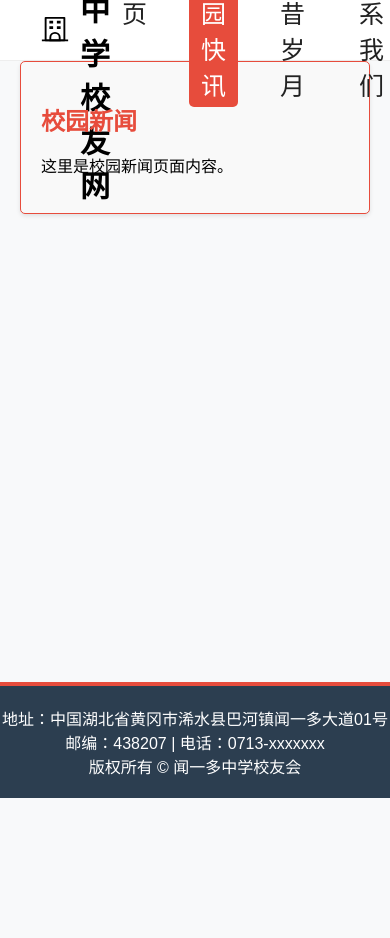
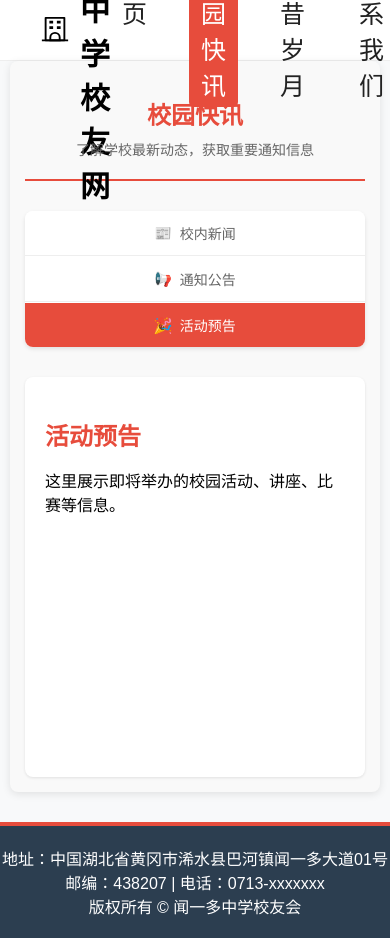
Before and after one commit to Jack-husx/school-friend, a Vue app: page /news/events in a window 390 px wide. Shown: the top 938 px of the page. Before the commit the page ends 844 px from the top, so only its background shows below. Built offline with nearby package versions, Linux system fonts and the light colour scheme.

Commit message:
优化二级菜单页面样式

```diff
--- a/src/views/News/SchoolNews.vue
+++ b/src/views/News/SchoolNews.vue
@@ -1,26 +1,186 @@
 <template>
   <div class="news-container">
-    <h2>校园新闻</h2>
-    <p>这里是校园新闻页面内容。</p>
+    <!-- 页面标题 -->
+    <div class="page-header">
+      <h2>校园快讯</h2>
+      <p class="page-description">了解学校最新动态，获取重要通知信息</p>
+    </div>
+
+    <!-- 导航菜单 -->
+    <div class="news-nav">
+      <router-link
+        to="/news/internal"
+        class="nav-item"
+        active-class="active"
+      >
+        <span class="nav-icon">📰</span>
+        校内新闻
+      </router-link>
+
+      <router-link
+        to="/news/announcement"
+        class="nav-item"
+        active-class="active"
+      >
+        <span class="nav-icon">📢</span>
+        通知公告
+      </router-link>
+
+      <router-link
+        to="/news/events"
+        class="nav-item"
+        active-class="active"
+      >
+        <span class="nav-icon">🎉</span>
+        活动预告
+      </router-link>
+    </div>
+
+    <!-- 子路由内容区域 -->
+    <div class="content-area">
+      <!-- 这里是关键：router-view 用来显示子路由组件 -->
+      <router-view />
+    </div>
   </div>
 </template>
 
 <script setup>
+import { useRouter, useRoute } from 'vue-router'
+import { onMounted } from 'vue'
+
+const router = useRouter()
+const route = useRoute()
+
+// 如果直接访问 /news，自动跳转到 /news/internal
+onMounted(() => {
+  if (route.path === '/news') {
+    router.replace('/news/internal')
+  }
+})
 </script>
 
 <style scoped>
 .news-container {
-  padding: 20px; /* 设置内边距，增加上下左右的空间 */
-  margin-left: 20px; /* 增加左侧间距 */
-  margin-right: 20px; /* 可选：增加右侧间距 */
-  border: 1px solid #e74c3c; /* 可选：添加边框 */
-  border-radius: 5px; /* 可选：圆角 */
-  background-color: #f9f9f9; /* 可选：背景颜色 */
-  box-shadow: 0 2px 4px rgba(0, 0, 0, 0.1); /* 可选：阴影效果 */
+  padding: 20px;
+  margin: 0 20px;
+  background-color: #f9f9f9;
+  border-radius: 8px;
+  box-shadow: 0 2px 8px rgba(0, 0, 0, 0.1);
 }
 
-h2 {
+/* 页面头部 */
+.page-header {
+  text-align: center;
+  margin-bottom: 30px;
+  padding-bottom: 20px;
+  border-bottom: 2px solid #e74c3c;
+}
+
+.page-header h2 {
   color: #e74c3c;
-  margin-bottom: 16px;
+  font-size: 28px;
+  margin-bottom: 8px;
+  font-weight: 600;
+}
+
+.page-description {
+  color: #666;
+  font-size: 14px;
+  margin: 0;
+}
+
+/* 导航菜单 */
+.news-nav {
+  display: flex;
+  gap: 0;
+  margin-bottom: 30px;
+  background: white;
+  border-radius: 8px;
+  overflow: hidden;
+  box-shadow: 0 2px 4px rgba(0, 0, 0, 0.1);
+}
+
+.nav-item {
+  flex: 1;
+  display: flex;
+  align-items: center;
+  justify-content: center;
+  gap: 8px;
+  padding: 15px 20px;
+  text-decoration: none;
+  color: #666;
+  background: white;
+  border-right: 1px solid #eee;
+  transition: all 0.3s ease;
+  font-weight: 500;
+}
+
+.nav-item:last-child {
+  border-right: none;
+}
+
+.nav-item:hover {
+  background: #f8f9fa;
+  color: #e74c3c;
+  transform: translateY(-1px);
+}
+
+.nav-item.active {
+  background: #e74c3c;
+  color: white;
+}
+
+.nav-item.active .nav-icon {
+  transform: scale(1.1);
+}
+
+.nav-icon {
+  font-size: 16px;
+  transition: transform 0.3s ease;
+}
+
+/* 内容区域 */
+.content-area {
+  background: white;
+  border-radius: 8px;
+  min-height: 400px;
+  box-shadow: 0 1px 3px rgba(0, 0, 0, 0.1);
+}
+
+/* 响应式设计 */
+@media (max-width: 768px) {
+  .news-container {
+    margin: 0 10px;
+    padding: 15px;
+  }
+
+  .news-nav {
+    flex-direction: column;
+    gap: 1px;
+  }
+
+  .nav-item {
+    border-right: none;
+    border-bottom: 1px solid #eee;
+  }
+
+  .nav-item:last-child {
+    border-bottom: none;
+  }
+
+  .page-header h2 {
+    font-size: 24px;
+  }
+}
+
+@media (max-width: 480px) {
+  .nav-item {
+    padding: 12px 15px;
+    font-size: 14px;
+  }
+
+  .nav-icon {
+    font-size: 14px;
+  }
 }
 </style>
--- a/src/views/PastHistory/PastHistory.vue
+++ b/src/views/PastHistory/PastHistory.vue
@@ -1,26 +1,186 @@
 <template>
-  <div class="news-container">
-    <h2>往昔岁月</h2>
-    <p>这里是往昔岁月页面内容。</p>
+  <div class="past-history-container">
+    <!-- 页面标题 -->
+    <div class="page-header">
+      <h2>往昔岁月</h2>
+      <p class="page-description">重温美好校园时光，分享珍贵回忆片段</p>
+    </div>
+
+    <!-- 导航菜单 -->
+    <div class="history-nav">
+      <router-link
+        to="/pastHistory/stories"
+        class="nav-item"
+        active-class="active"
+      >
+        <span class="nav-icon">📚</span>
+        校友故事
+      </router-link>
+
+      <router-link
+        to="/pastHistory/photos"
+        class="nav-item"
+        active-class="active"
+      >
+        <span class="nav-icon">📸</span>
+        珍贵照片
+      </router-link>
+
+      <router-link
+        to="/pastHistory/events"
+        class="nav-item"
+        active-class="active"
+      >
+        <span class="nav-icon">🎭</span>
+        历史事件
+      </router-link>
+    </div>
+
+    <!-- 子路由内容区域 -->
+    <div class="content-area">
+      <!-- 这里是关键：router-view 用来显示子路由组件 -->
+      <router-view />
+    </div>
   </div>
 </template>
 
 <script setup>
+import { useRouter, useRoute } from 'vue-router'
+import { onMounted } from 'vue'
+
+const router = useRouter()
+const route = useRoute()
+
+// 如果直接访问 /pastHistory，自动跳转到 /pastHistory/stories
+onMounted(() => {
+  if (route.path === '/pastHistory') {
+    router.replace('/pastHistory/stories')
+  }
+})
 </script>
 
 <style scoped>
-.news-container {
-  padding: 20px; /* 设置内边距，增加上下左右的空间 */
-  margin-left: 20px; /* 增加左侧间距 */
-  margin-right: 20px; /* 可选：增加右侧间距 */
-  border: 1px solid #e74c3c; /* 可选：添加边框 */
-  border-radius: 5px; /* 可选：圆角 */
-  background-color: #f9f9f9; /* 可选：背景颜色 */
-  box-shadow: 0 2px 4px rgba(0, 0, 0, 0.1); /* 可选：阴影效果 */
+.past-history-container {
+  padding: 20px;
+  margin: 0 20px;
+  background-color: #f9f9f9;
+  border-radius: 8px;
+  box-shadow: 0 2px 8px rgba(0, 0, 0, 0.1);
 }
 
-h2 {
-  color: #e74c3c;
-  margin-bottom: 16px;
+/* 页面头部 */
+.page-header {
+  text-align: center;
+  margin-bottom: 30px;
+  padding-bottom: 20px;
+  border-bottom: 2px solid #8e44ad;
+}
+
+.page-header h2 {
+  color: #8e44ad;
+  font-size: 28px;
+  margin-bottom: 8px;
+  font-weight: 600;
+}
+
+.page-description {
+  color: #666;
+  font-size: 14px;
+  margin: 0;
+}
+
+/* 导航菜单 */
+.history-nav {
+  display: flex;
+  gap: 0;
+  margin-bottom: 30px;
+  background: white;
+  border-radius: 8px;
+  overflow: hidden;
+  box-shadow: 0 2px 4px rgba(0, 0, 0, 0.1);
+}
+
+.nav-item {
+  flex: 1;
+  display: flex;
+  align-items: center;
+  justify-content: center;
+  gap: 8px;
+  padding: 15px 20px;
+  text-decoration: none;
+  color: #666;
+  background: white;
+  border-right: 1px solid #eee;
+  transition: all 0.3s ease;
+  font-weight: 500;
+}
+
+.nav-item:last-child {
+  border-right: none;
+}
+
+.nav-item:hover {
+  background: #f8f9fa;
+  color: #8e44ad;
+  transform: translateY(-1px);
+}
+
+.nav-item.active {
+  background: #8e44ad;
+  color: white;
+}
+
+.nav-item.active .nav-icon {
+  transform: scale(1.1);
+}
+
+.nav-icon {
+  font-size: 16px;
+  transition: transform 0.3s ease;
+}
+
+/* 内容区域 */
+.content-area {
+  background: white;
+  border-radius: 8px;
+  min-height: 400px;
+  box-shadow: 0 1px 3px rgba(0, 0, 0, 0.1);
+}
+
+/* 响应式设计 */
+@media (max-width: 768px) {
+  .past-history-container {
+    margin: 0 10px;
+    padding: 15px;
+  }
+
+  .history-nav {
+    flex-direction: column;
+    gap: 1px;
+  }
+
+  .nav-item {
+    border-right: none;
+    border-bottom: 1px solid #eee;
+  }
+
+  .nav-item:last-child {
+    border-bottom: none;
+  }
+
+  .page-header h2 {
+    font-size: 24px;
+  }
+}
+
+@media (max-width: 480px) {
+  .nav-item {
+    padding: 12px 15px;
+    font-size: 14px;
+  }
+
+  .nav-icon {
+    font-size: 14px;
+  }
 }
 </style>
--- a/src/views/PastHistory/PastHistoryStories.vue
+++ b/src/views/PastHistory/PastHistoryStories.vue
@@ -1,7 +1,7 @@
 <template>
     <div class="page past-history-stories">
       <h2>校友故事</h2>
-      <p>展示优秀校友的成长经历、分享故事、职业发展等内容。</p>
+      <p>展示优秀校友的成长经历、分享故事、职业发展等内容。111111</p>
     </div>
   </template>
 
```
